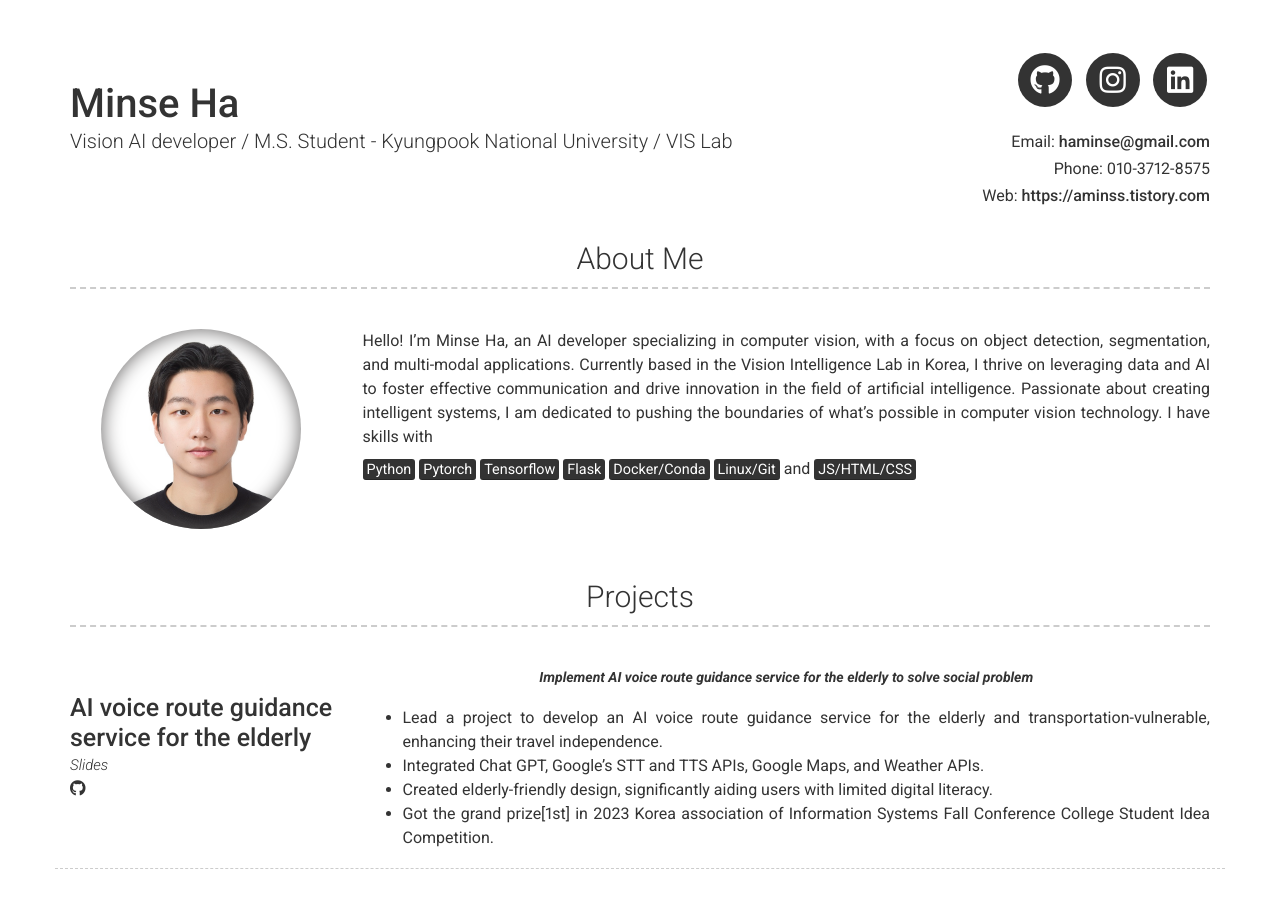
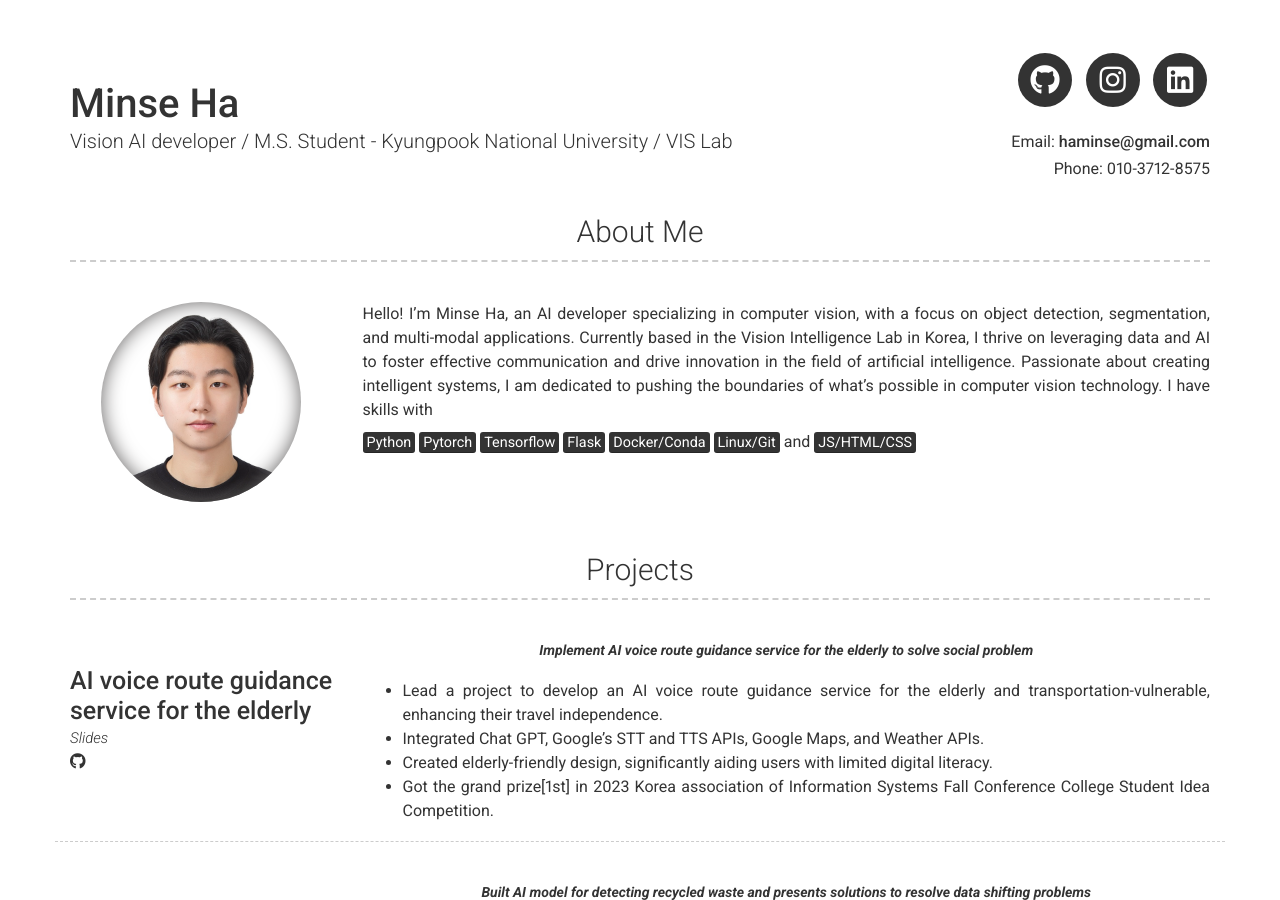
Before and after one commit to haminse/Resume, a Jekyll site: the page built from index.md, in a window 1280 px wide and 900 px high. Built offline with Jekyll 4.4.1, drawn with Linux system fonts in a browser that asks for light colours; nearby versions of some CDN libraries; part of the change alters nothing that is shown.

Commit message:
Update _config.yml

```diff
--- a/_config.yml
+++ b/_config.yml
@@ -12,7 +12,7 @@ email: haminse@gmail.com
 # email_title: Email (Email title override)
 phone: 010-3712-8575
 # phone_title: Phone (Phone title override)
-website: https://aminss.tistory.com
+# website: https://aminss.tistory.com
 # website_title: Web (Website title override)
 
 # Dark Mode (true/false/never)
```
